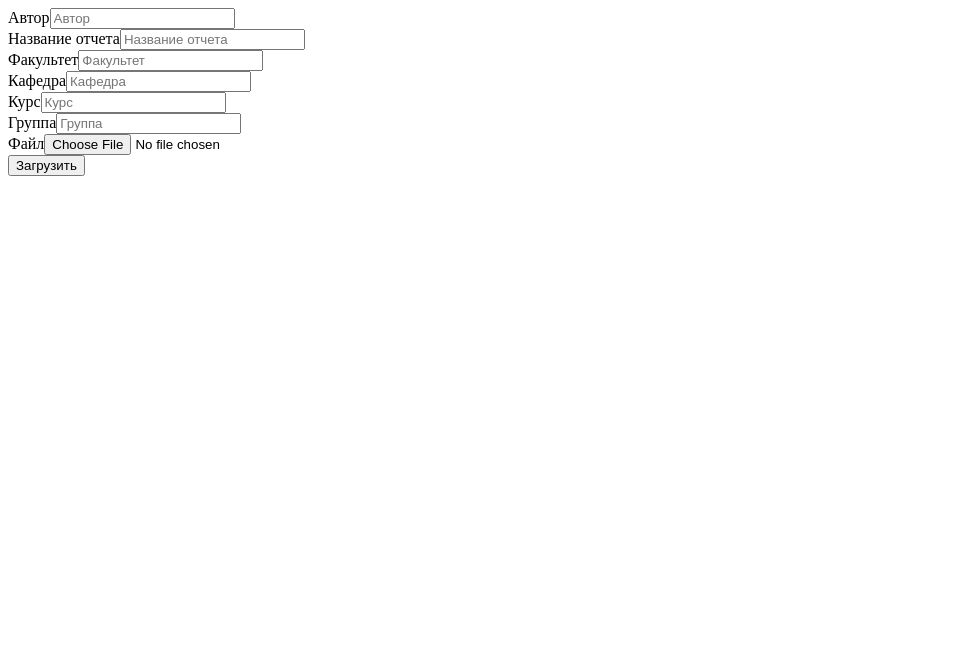
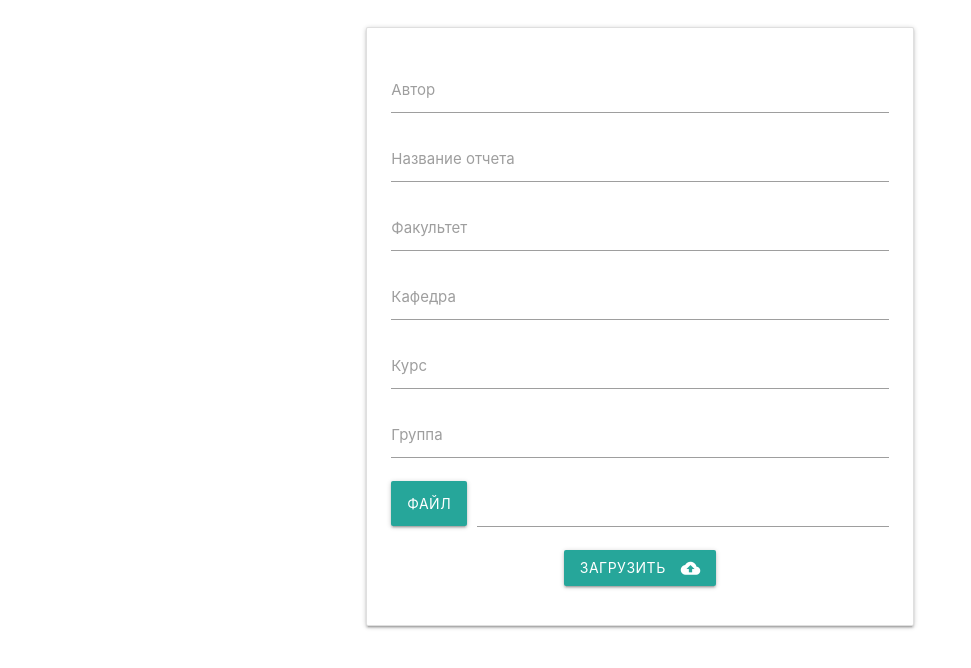
Before and after one commit to moevm/nosql1h19-report-stats, a Flask app: page /upload in a window 1280 px wide. Shown: the top 668 px of the page, without its empty margins (0-971 px from the left). Run offline with Flask 2, Linux system fonts and the light colour scheme; parts of the project's set-up code (start-up, migrations or seed data) failed here and were passed over; some libraries are stand-ins or nearby versions.

Commit message:
upload page

```diff
--- /dev/null
+++ b/src/static/js/upload.js
@@ -0,0 +1,3 @@
+$(document).ready(function() {
+    $('input#group').characterCounter();
+});
--- a/src/static/styles/index.css
+++ b/src/static/styles/styles.css
@@ -16,6 +16,15 @@
     margin-top: 20%;
 }
 
-.card-content {
+.my-card-content {
     margin: 20% auto;
 }
+
+.upload-card {
+    margin-top: 5%;
+}
+
+.upload-error {
+    margin-top: 15px;
+    color: #ef5350;
+}
--- a/src/templates/index.html
+++ b/src/templates/index.html
@@ -8,7 +8,7 @@
         integrity="sha384-ggOyR0iXCbMQv3Xipma34MD+dH/1fQ784/j6cY/iJTQUOhcWr7x9JvoRxT2MZw1T" crossorigin="anonymous">
     <link rel="stylesheet" href="https://cdnjs.cloudflare.com/ajax/libs/materialize/1.0.0/css/materialize.min.css">
     <script src="https://cdnjs.cloudflare.com/ajax/libs/materialize/1.0.0/js/materialize.min.js"></script>
-    <link rel="stylesheet" href="../static/styles/index.css">
+    <link rel="stylesheet" href="../static/styles/styles.css">
 </head>
 <body>
     <div class="container h-100">
@@ -16,7 +16,7 @@
             <div class="col"></div>
             <div class="col-12 col-sm-12 col-md-8 col-lg-8 col-xl-8 center-align">
                 <div class="card white h-100 justify-content-center my-card">
-                    <div class="card-content">
+                    <div class="my-card-content">
                         <button class="btn-large waves-effect waves-light my-btn" onclick="window.location='/upload';">Загрузить отчет</button>
                         <br>
                         <button class="btn-large waves-effect waves-light my-btn" onclick="window.location='/select';">Просмотр статистики</button>
--- a/src/templates/upload.html
+++ b/src/templates/upload.html
@@ -3,21 +3,78 @@
 <head>
     <meta charset="UTF-8">
     <title>Upload Page</title>
+    <meta name="viewport" content="width=device-width, initial-scale=1">
+    <link rel="stylesheet" href="https://stackpath.bootstrapcdn.com/bootstrap/4.3.1/css/bootstrap.min.css"
+        integrity="sha384-ggOyR0iXCbMQv3Xipma34MD+dH/1fQ784/j6cY/iJTQUOhcWr7x9JvoRxT2MZw1T" crossorigin="anonymous">
+    <link rel="stylesheet" href="https://cdnjs.cloudflare.com/ajax/libs/materialize/1.0.0/css/materialize.min.css">
+    <link rel="stylesheet" href="../static/styles/styles.css">
+    <link href="https://fonts.googleapis.com/icon?family=Material+Icons" rel="stylesheet">
 </head>
 <body>
+    <div class="container h-100">
+        <div class="row align-items-center h-100 align-center">
+            <div class="col"></div>
+            <div class="col-12 col-sm-12 col-md-8 col-lg-8 col-xl-8 center-align">
+                <div class="card white h-100 justify-content-center upload-card">
+                    <div class="card-content">
 
-<form action="/upload" method="post" enctype="multipart/form-data">
-    Автор<input name=author placeholder="Автор" value={{ data['author'] }}><br>
-    Название отчета<input name=title placeholder="Название отчета" value={{ data['title'] }}><br>
-    Факультет<input name=faculty placeholder="Факультет" value={{ data['faculty'] }}><br>
-    Кафедра<input name=department placeholder="Кафедра" value={{ data['department'] }}><br>
-    Курс<input name=course placeholder="Курс" value={{ data['course'] }}><br>
-    Группа<input name=group placeholder="Группа" value={{ data['group'] }}><br>
-    Файл<input name=file placeholder="Файл" type="file" accept=".docx"><br>
-    <button id="submit">Загрузить</button><br>
-    <h3>{{msg}}</h3>
-</form>
+                            <form action="/upload" method="post" enctype="multipart/form-data">
 
+                                <div class="input-field">
+                                    <input type="text" id="author" name=author value={{ data['author'] }}>
+                                        <label for="author">Автор</label>
+                                </div>
 
+                                <div class="input-field">
+                                    <input type="text" id="title" name=title value={{ data['title'] }}>
+                                        <label for="title">Название отчета</label>
+                                </div>
+
+                                <div class="input-field">
+                                    <input type="text" id="faculty" name=faculty value={{ data['faculty'] }}>
+                                        <label for="faculty">Факультет</label>
+                                </div>
+
+                                <div class="input-field">
+                                    <input type="text" id="department" name=department value={{ data['department'] }}>
+                                        <label for="department">Кафедра</label>
+                                </div>
+
+                                <div class="input-field">
+                                    <input type="text" id="course" name=course value={{ data['course'] }}>
+                                        <label for="course">Курс</label>
+                                </div>
+
+                                <div class="input-field">
+                                    <input type="text" id="group" name=group data-length="4" value={{ data['group'] }}>
+                                        <label for="group">Группа</label>
+                                </div>
+
+                                <div class="file-field input-field">
+                                    <div class="btn">
+                                        <span>Файл</span>
+                                        <input type="file">
+                                    </div>
+                                    <div class="file-path-wrapper">
+                                        <input class="file-path" id="file" name=file type="text" accept=".docx">
+                                    </div>
+                                </div>
+                                <button id="submit" type="submit" class="btn waves-effect waves-light">
+                                    Загрузить
+                                    <i class="material-icons right">cloud_upload</i>
+                                </button>
+                                <div class="upload-error">{{msg}}</div>
+                            </form>
+
+                    </div>
+                </div>
+            </div>
+            <div class="col"></div>
+        </div>
+    </div>
+
+    <script src="https://ajax.googleapis.com/ajax/libs/jquery/3.3.1/jquery.min.js"></script>
+    <script src="https://cdnjs.cloudflare.com/ajax/libs/materialize/1.0.0/js/materialize.min.js"></script>
+    <script src="../static/js/upload.js"></script>
 </body>
 </html>
```
